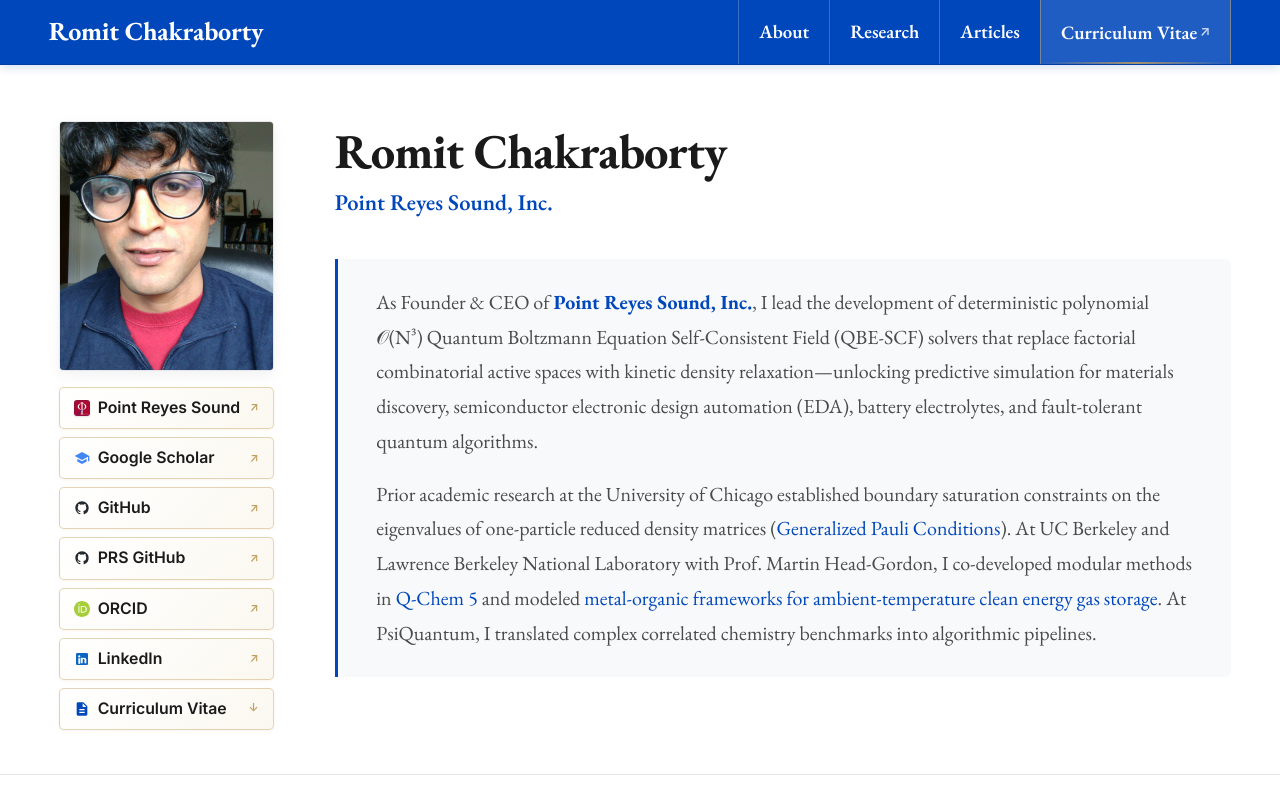
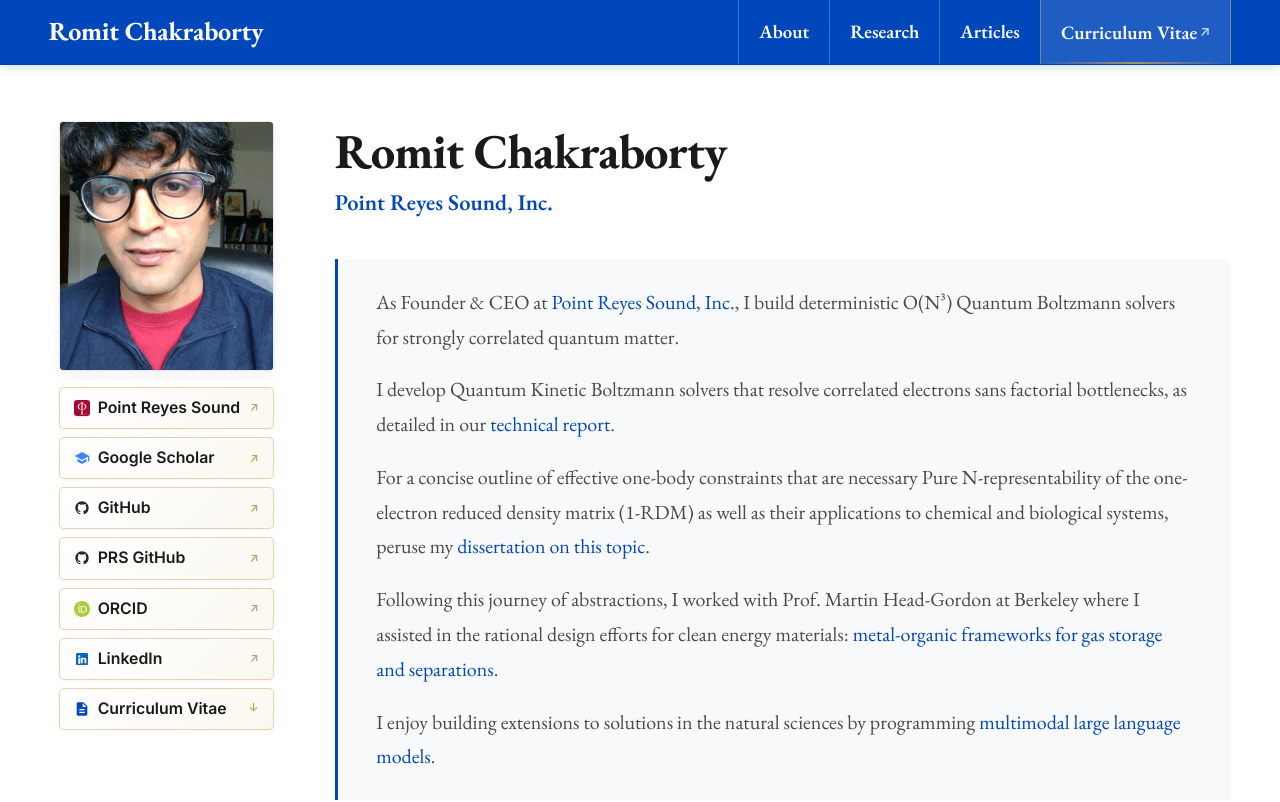
Before and after one commit to RomitChakraborty/rchakraborty.dev, a React (Vite) app: page / in a window 1280 px wide. Shown: the top 802 px of the page. Built offline with nearby package versions, Linux system fonts and the light colour scheme.

Commit message:
feat(hero): update intro with Founder & CEO opening and preserve original 4 paragraphs with links

```diff
--- a/src/components/Hero.jsx
+++ b/src/components/Hero.jsx
@@ -86,11 +86,23 @@ export default function Hero({ onSelectPillar, onOpenCV }) {
           {/* Unified About Me Container with Continuous Royal Blue Left Margin */}
           <div className="about-manuscript-container">
             <p className="hero-bio">
-              As Founder &amp; CEO of <a href={profileData.links.prsWebsite} target="_blank" rel="noopener noreferrer"><strong>Point Reyes Sound, Inc.</strong></a>, I lead the development of deterministic polynomial 𝒪(N³) Quantum Boltzmann Equation Self-Consistent Field (QBE-SCF) solvers that replace factorial combinatorial active spaces with kinetic density relaxation—unlocking predictive simulation for materials discovery, semiconductor electronic design automation (EDA), battery electrolytes, and fault-tolerant quantum algorithms.
+              As Founder &amp; CEO at <a href={profileData.links.prsWebsite} target="_blank" rel="noopener noreferrer">Point Reyes Sound, Inc.</a>, I build deterministic O(N³) Quantum Boltzmann solvers for strongly correlated quantum matter.
+            </p>
+
+            <p className="hero-bio">
+              I develop Quantum Kinetic Boltzmann solvers that resolve correlated electrons sans factorial bottlenecks, as detailed in our <a href="https://arxiv.org/abs/2608.14979" target="_blank" rel="noopener noreferrer">technical report</a>.
+            </p>
+
+            <p className="hero-bio">
+              For a concise outline of effective one-body constraints that are necessary Pure N-representability of the one-electron reduced density matrix (1-RDM) as well as their applications to chemical and biological systems, peruse my <a href="https://www.proquest.com/openview/4e94e4be5bd5b67d83add173091d5b31/1?pq-origsite=gscholar&cbl=18750" target="_blank" rel="noopener noreferrer">dissertation on this topic</a>.
+            </p>
+
+            <p className="hero-bio">
+              Following this journey of abstractions, I worked with Prof. Martin Head-Gordon at Berkeley where I assisted in the rational design efforts for clean energy materials: <a href="#research" onClick={handleMofClick}>metal-organic frameworks for gas storage and separations</a>.
             </p>
 
             <p className="hero-bio" style={{ marginBottom: 0 }}>
-              Prior academic research at the University of Chicago established boundary saturation constraints on the eigenvalues of one-particle reduced density matrices (<a href="https://www.proquest.com/openview/4e94e4be5bd5b67d83add173091d5b31/1?pq-origsite=gscholar&cbl=18750" target="_blank" rel="noopener noreferrer">Generalized Pauli Conditions</a>). At UC Berkeley and Lawrence Berkeley National Laboratory with Prof. Martin Head-Gordon, I co-developed modular methods in <a href="https://doi.org/10.1063/5.0055522" target="_blank" rel="noopener noreferrer">Q-Chem 5</a> and modeled <a href="#research" onClick={handleMofClick}>metal-organic frameworks for ambient-temperature clean energy gas storage</a>. At PsiQuantum, I translated complex correlated chemistry benchmarks into algorithmic pipelines.
+              I enjoy building extensions to solutions in the natural sciences by programming <a href={profileData.links.prsInteractive} target="_blank" rel="noopener noreferrer">multimodal large language models</a>.
             </p>
           </div>
         </div>
```
